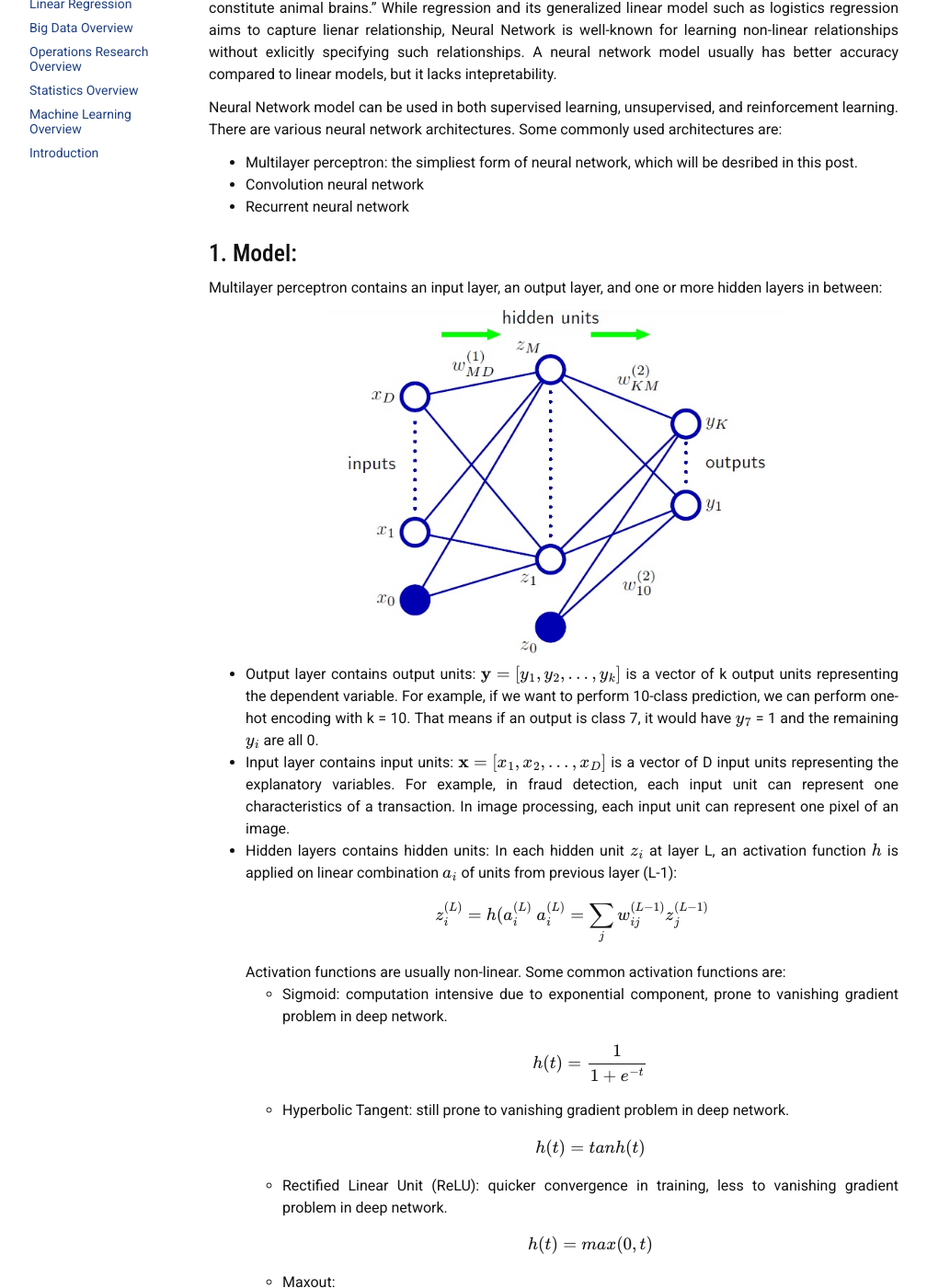
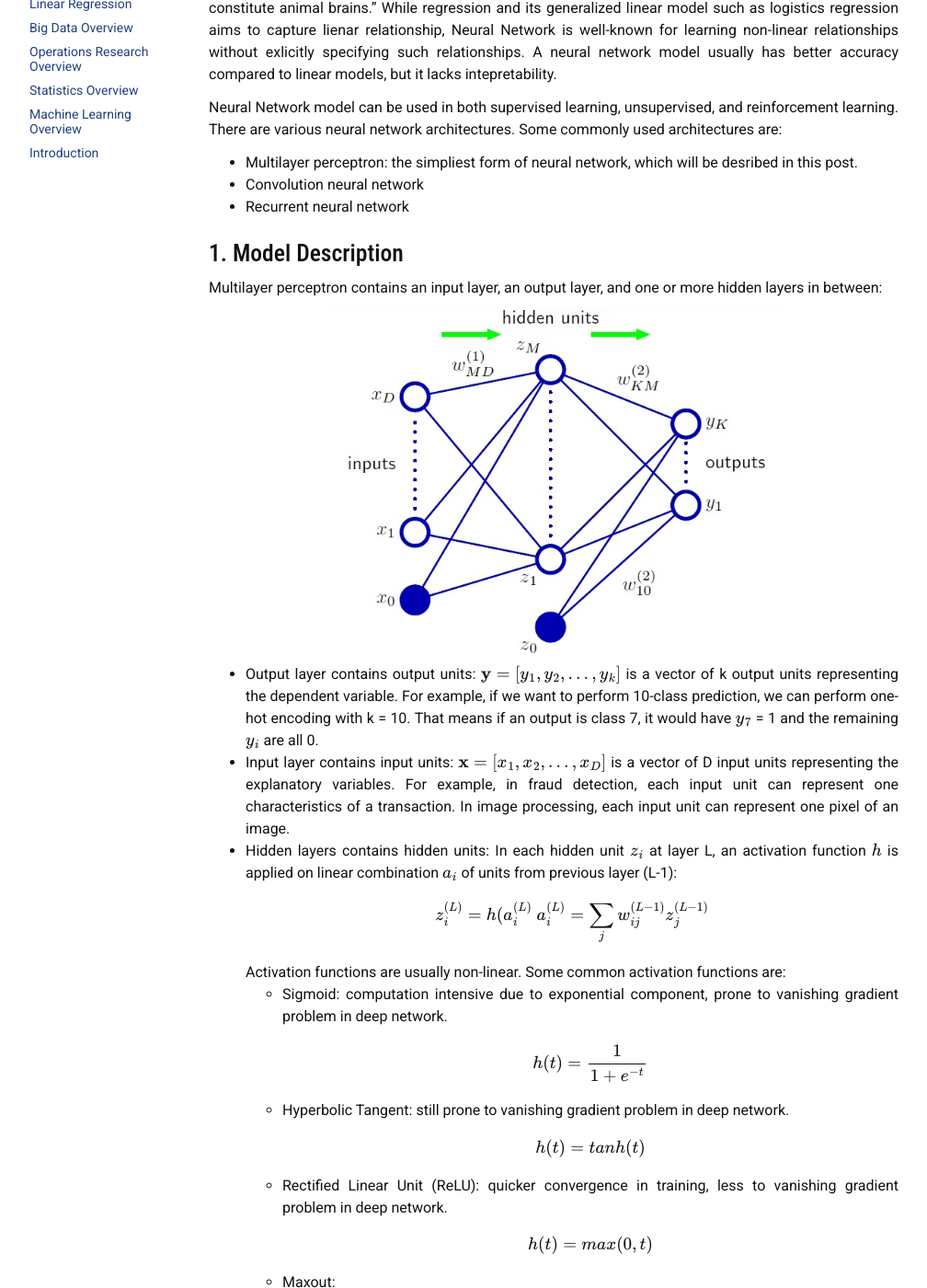
Before and after one commit to liambll/blog-archive, a Jekyll site: the page built from _posts/2017-06-30-neural-network.markdown, in a window 1280 px wide and 1400 px high, scrolled down 338 px. Shown: the whole window at 92% size, without its empty margins (38-1046 px from the left). Built offline with Jekyll 4.4.1, drawn with Linux system fonts in a browser that asks for light colours; nearby versions of some CDN libraries; formulas are drawn with MathJax 3; comment, search, counter and statistics services are not loaded; some of the changed text lies outside the part shown.

Commit message:
Update 2017-06-30-neural-network.markdown

```diff
--- a/_posts/2017-06-30-neural-network.markdown
+++ b/_posts/2017-06-30-neural-network.markdown
@@ -20,7 +20,7 @@ Neural Network model can be used in both supervised learning, unsupervised, and
 * Convolution neural network
 * Recurrent neural network
 
-## 1. Model:
+## 1. Model Description
 Multilayer perceptron contains an input layer, an output layer, and one or more hidden layers in between:
 <div class="imgcap">
 <div >
```
Also changed, not shown: other parts of _posts/2017-06-30-neural-network.markdown (+1 -1 lines).
